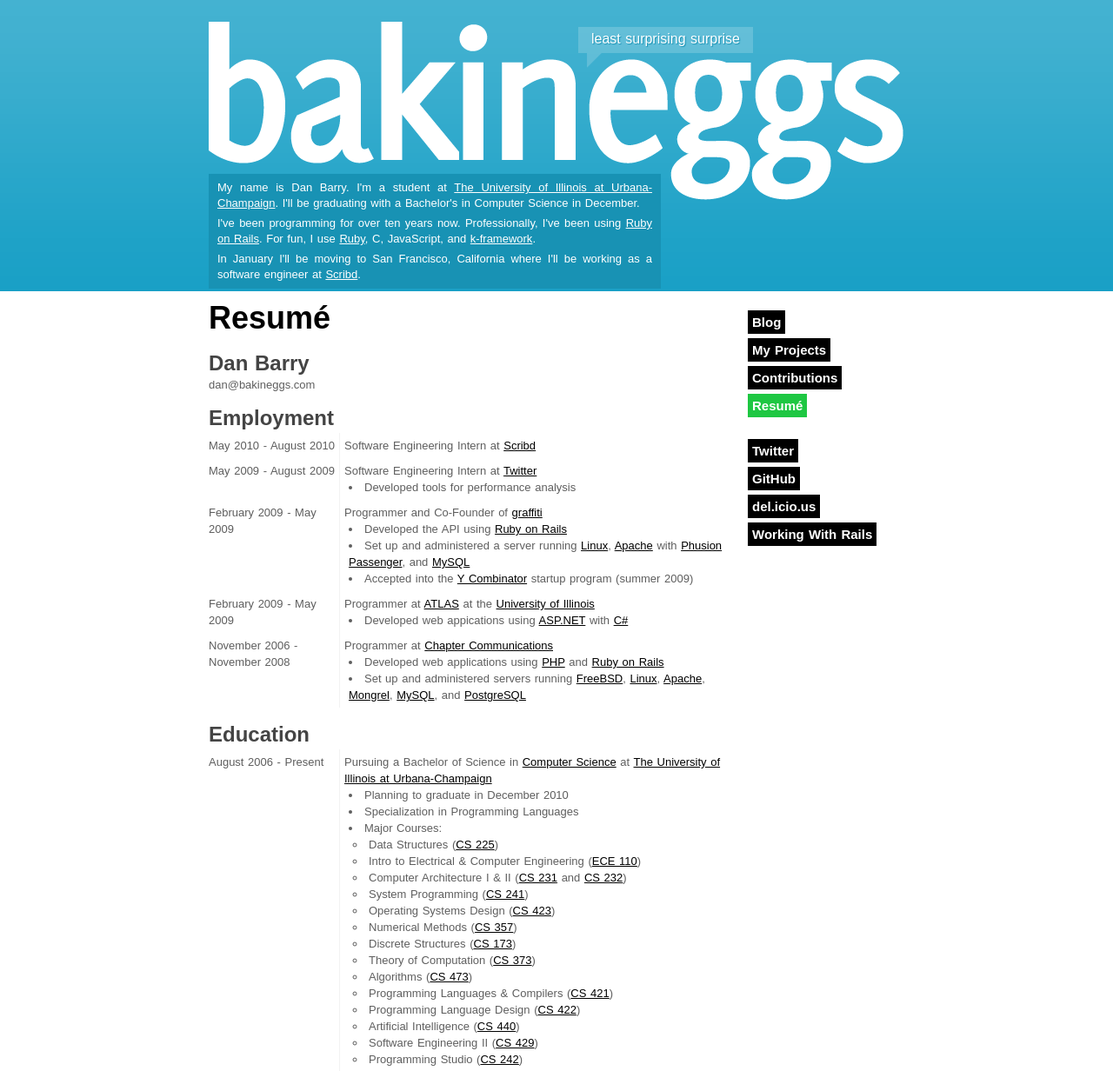
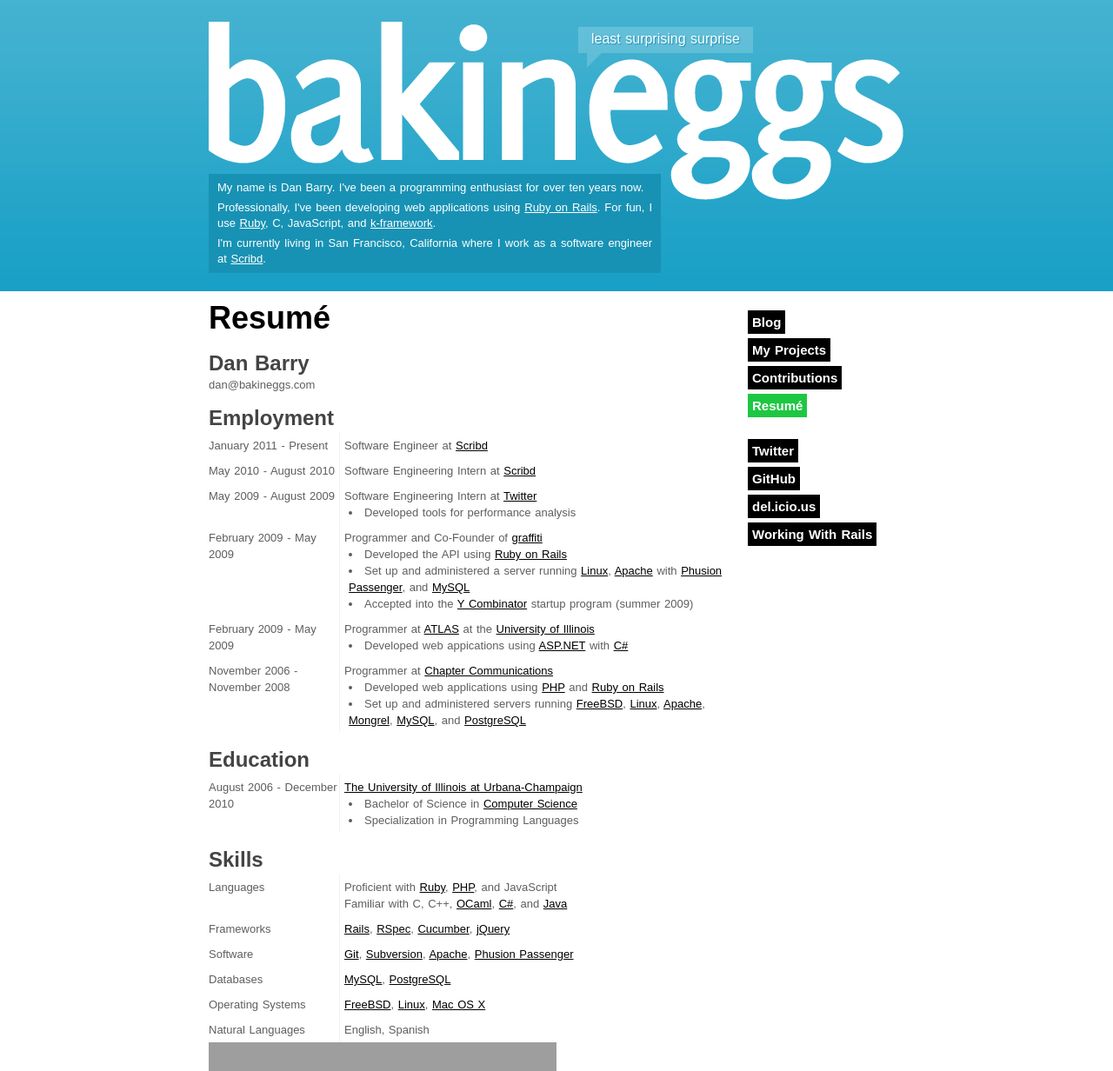
Before and after one commit to bakineggs/bakineggs.com, a PHP site: page /resume in a window 1280 px wide. Shown: the top 1232 px of the page at 87% size. Run offline with PHP 8.4, Linux system fonts and the light colour scheme; grey boxes are pictures that could not be loaded.

Commit message:
graduated & workin'

```diff
--- a/content/resume.html
+++ b/content/resume.html
@@ -4,6 +4,10 @@
 </p>
 <h3>Employment</h3>
 <dl id="employment">
+  <dt>January 2011 - Present</dt>
+  <dd>
+    Software Engineer at <a href="http://www.scribd.com">Scribd</a>
+  </dd>
   <dt>May 2010 - August 2010</dt>
   <dd>
     Software Engineering Intern at <a href="http://www.scribd.com">Scribd</a>
@@ -42,30 +46,12 @@
 </dl>
 <h3>Education</h3>
 <dl id="education">
-  <dt>August 2006 - Present</dt>
+  <dt>August 2006 - December 2010</dt>
   <dd>
-    Pursuing a Bachelor of Science in <a href="http://cs.illinois.edu">Computer Science</a> at <a href="http://illinois.edu">The University of Illinois at Urbana-Champaign</a>
+    <a href="http://illinois.edu">The University of Illinois at Urbana-Champaign</a>
     <ul>
-      <li>Planning to graduate in December 2010</li>
+      <li>Bachelor of Science in <a href="http://cs.illinois.edu">Computer Science</a></li>
       <li>Specialization in Programming Languages</li>
-      <li>Major Courses:
-        <ul class="courses">
-          <li>Data Structures<span class="link"> (<a href="http://courses.illinois.edu/cis/2009/spring/catalog/CS/225.html">CS 225</a>)</span></li>
-          <li>Intro to Electrical &amp; Computer Engineering<span class="link"> (<a href="http://courses.illinois.edu/cis/2007/spring/catalog/ECE/110.html">ECE 110</a>)</span></li>
-          <li>Computer Architecture I &amp; II<span class="link"> (<a href="http://courses.illinois.edu/cis/2008/fall/catalog/CS/231.html">CS 231</a> and <a href="http://courses.illinois.edu/cis/2009/spring/catalog/CS/232.html">CS 232</a>)</span></li>
-          <li>System Programming<span class="link"> (<a href="http://courses.illinois.edu/cis/2009/fall/catalog/CS/241.html">CS 241</a>)</span></li>
-          <li>Operating Systems Design<span class="link"> (<a href="http://courses.illinois.edu/cis/2010/spring/catalog/CS/423.html">CS 423</a>)</span></li>
-          <li>Numerical Methods<span class="link"> (<a href="http://courses.illinois.edu/cis/2009/fall/catalog/CS/357.html">CS 357</a>)</span></li>
-          <li>Discrete Structures<span class="link"> (<a href="http://courses.illinois.edu/cis/2008/fall/catalog/CS/173.html">CS 173</a>)</span></li>
-          <li>Theory of Computation<span class="link"> (<a href="http://courses.illinois.edu/cis/2009/spring/catalog/CS/373.html">CS 373</a>)</span></li>
-          <li>Algorithms<span class="link"> (<a href="http://courses.illinois.edu/cis/2010/spring/catalog/CS/473.html">CS 473</a>)</span></li>
-          <li>Programming Languages &amp; Compilers<span class="link"> (<a href="http://courses.illinois.edu/cis/2009/fall/catalog/CS/421.html">CS 421</a>)</span></li>
-          <li>Programming Language Design<span class="link"> (<a href="http://courses.illinois.edu/cis/2010/spring/catalog/CS/422.html">CS 422</a>)</span></li>
-          <li>Artificial Intelligence<span class="link"> (<a href="http://courses.illinois.edu/cis/2009/fall/catalog/CS/440.html">CS 440</a>)</span></li>
-          <li>Software Engineering II<span class="link"> (<a href="http://courses.illinois.edu/cis/2009/fall/catalog/CS/429.html">CS 429</a>)</span></li>
-          <li>Programming Studio<span class="link"> (<a href="http://courses.illinois.edu/cis/2010/spring/catalog/CS/242.html">CS 242</a>)</span></li>
-        </ul>
-      </li>
     </ul>
   </dd>
 </dl>
--- a/index.php
+++ b/index.php
@@ -76,15 +76,14 @@
       <div id="about">
         <p>
           My name is Dan Barry.
-          I'm a student at <a href="http://illinois.edu">The University of Illinois at Urbana-Champaign</a>. I'll be graduating with a Bachelor's in Computer Science in December.
+          I've been a programming enthusiast for over ten years now.
         </p>
         <p>
-          I've been programming for over ten years now.
-          Professionally, I've been using <a href="http://rubyonrails.org">Ruby on Rails</a>.
+          Professionally, I've been developing web applications using <a href="http://rubyonrails.org">Ruby on Rails</a>.
           For fun, I use <a href="http://ruby-lang.org">Ruby</a>, C, JavaScript, and <a href="http://code.google.com/p/k-framework">k-framework</a>.
         </p>
         <p>
-          In January I'll be moving to San Francisco, California where I'll be working as a software engineer at <a href="http://www.scribd.com">Scribd</a>.
+          I'm currently living in San Francisco, California where I work as a software engineer at <a href="http://www.scribd.com">Scribd</a>.
         </p>
       </div>
     </div>
```
